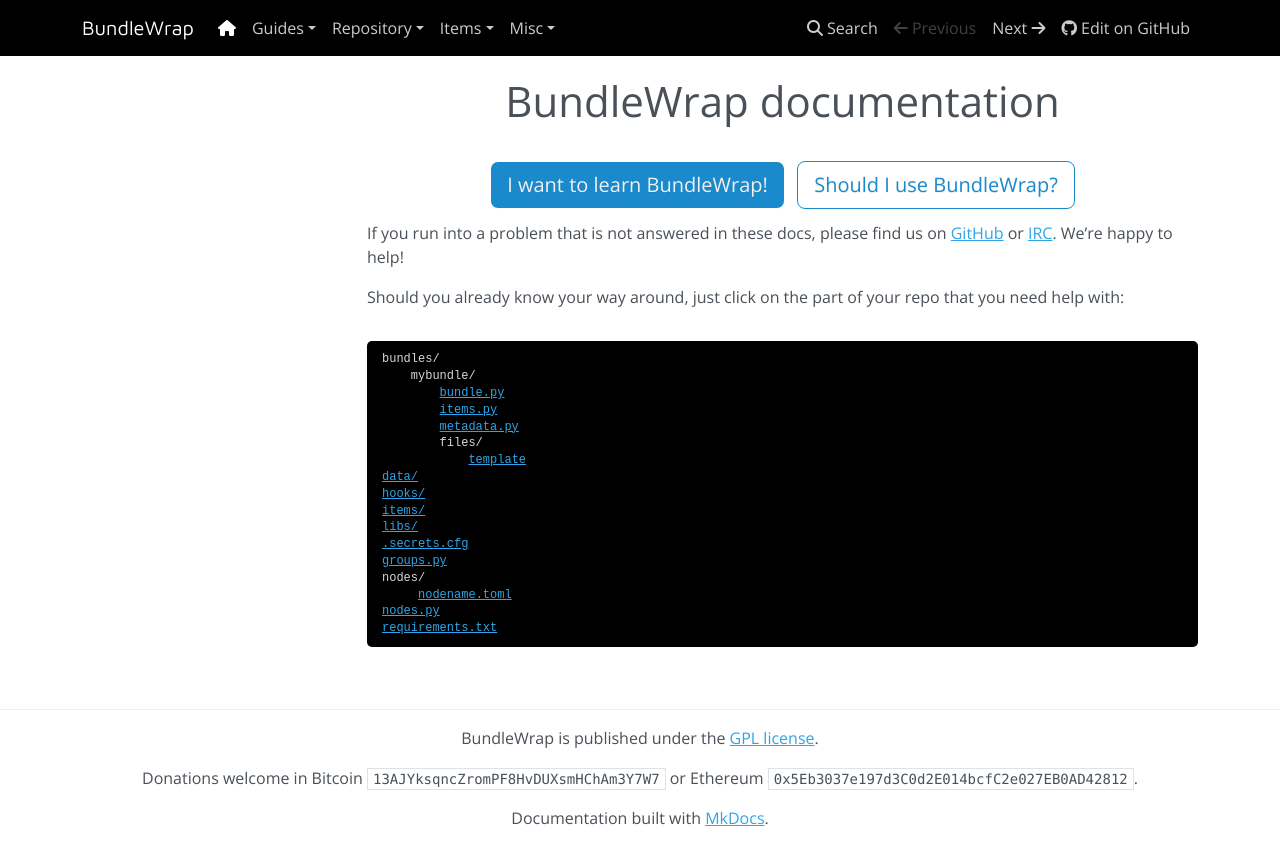
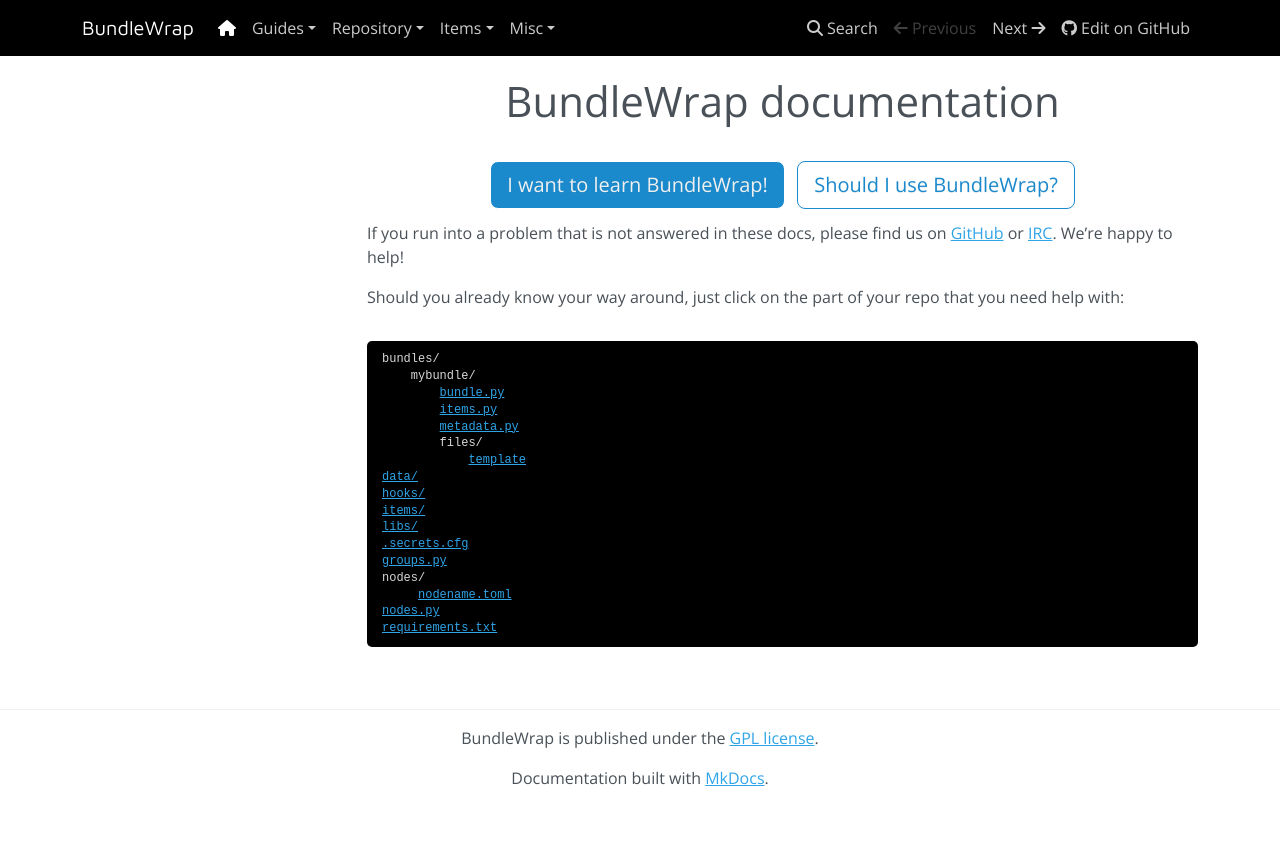
Before and after one commit to bundlewrap/bundlewrap, an MkDocs documentation site: the page built from docs/content/index.md, in a window 1280 px wide. Shown: the top 865 px of the page. Built offline with MkDocs 1.6.1, drawn with Linux system fonts in a browser that asks for light colours; nearby versions of some CDN libraries.

Commit message:
docs: remove donation addresses

```diff
--- a/docs/mkdocs.yml
+++ b/docs/mkdocs.yml
@@ -5,7 +5,7 @@
 - bundlewrap.css
 repo_url: "https://github.com/bundlewrap/bundlewrap"
 remote_name: github
-copyright: "BundleWrap is published under the <a href='https://github.com/bundlewrap/bundlewrap/blob/master/LICENSE'>GPL license</a>.</p><p> Donations welcome in Bitcoin <code>13AJYksqncZromPF8HvDUXsmHChAm3Y7W7</code> or Ethereum <code>0x5Eb3037e197d3C0d2E014bcfC2e027EB0AD42812</code>."
+copyright: "BundleWrap is published under the <a href='https://github.com/bundlewrap/bundlewrap/blob/master/LICENSE'>GPL license</a>.</p>"
 nav:
 - <i class="fa fa-home"></i>: index.md
 - Guides:
```
